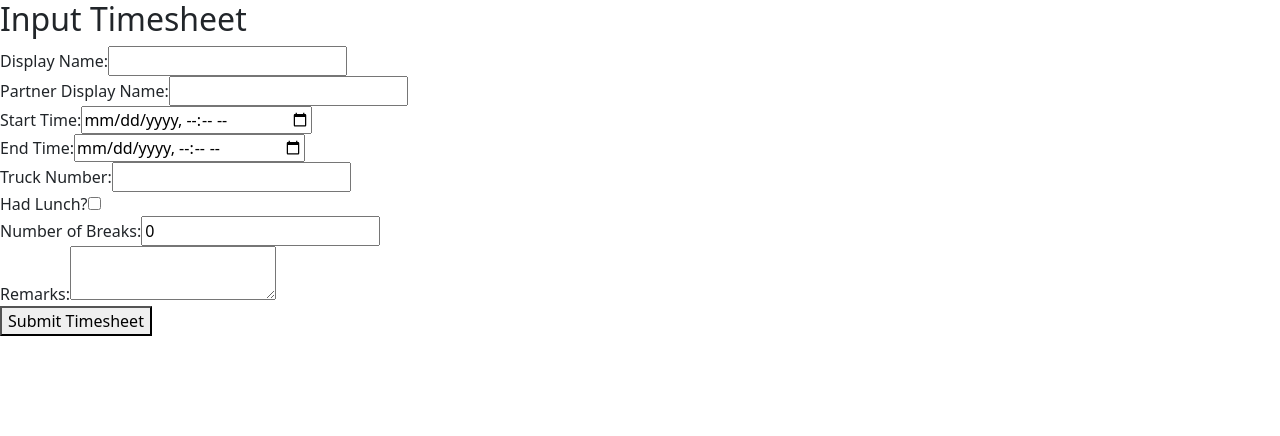
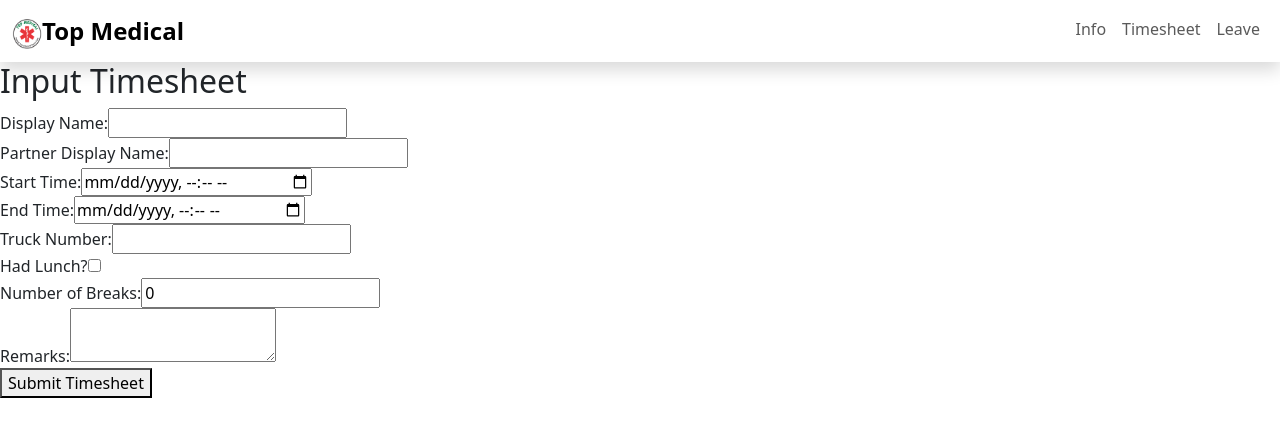
Before and after one commit to kentwkwong/topmedfrontend, a React (Create React App) app: page /Timesheet in a window 1280 px wide. Shown: the top 436 px of the page. Built offline with nearby package versions, Linux system fonts and the light colour scheme.

Commit message:
resume navbar

```diff
--- a/src/App.tsx
+++ b/src/App.tsx
@@ -11,11 +11,11 @@ function App() {
   let navItems = ["Info", "Timesheet", "Leave"];
   return (
     <>
-      {/* <Navbar
+      <Navbar
         brandName="Top Medical"
         imageSrcPath={ImagePath}
         navItems={navItems}
-      /> */}
+      />
       <span>
         <Routes>
           <Route path="/Info" element={<Info />}></Route>
--- a/src/pages/Timesheet.tsx
+++ b/src/pages/Timesheet.tsx
@@ -49,14 +49,13 @@ const Timesheet: React.FC = () => {
     setLoading(true);
     setMessage("");
     setError("");
-
+    console.log(formData);
     try {
       // Send form data to the C# backend
-      //   const response = await axios.post(
-      //     "https://your-api-url.com/api/timesheet",
-      //     formData
-      //   );
-      alert("test here");
+      // const response = await axios.post(
+      //   "https://topmedbackend-gyg4d0f5cffrcaaf.canadacentral-01.azurewebsites.net/api/sendemail",
+      //   formData
+      // );
       setLoading(false);
       setMessage("Timesheet submitted successfully!");
     } catch (err) {
```
